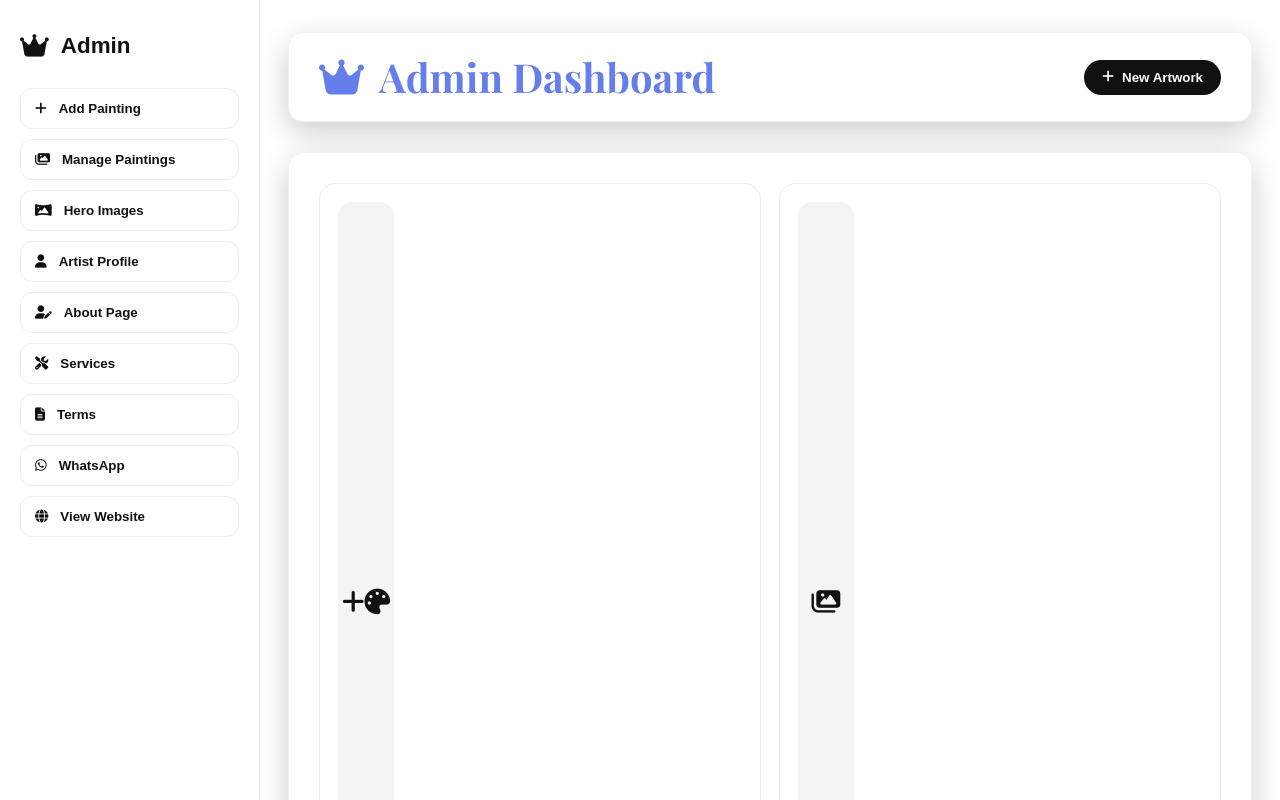
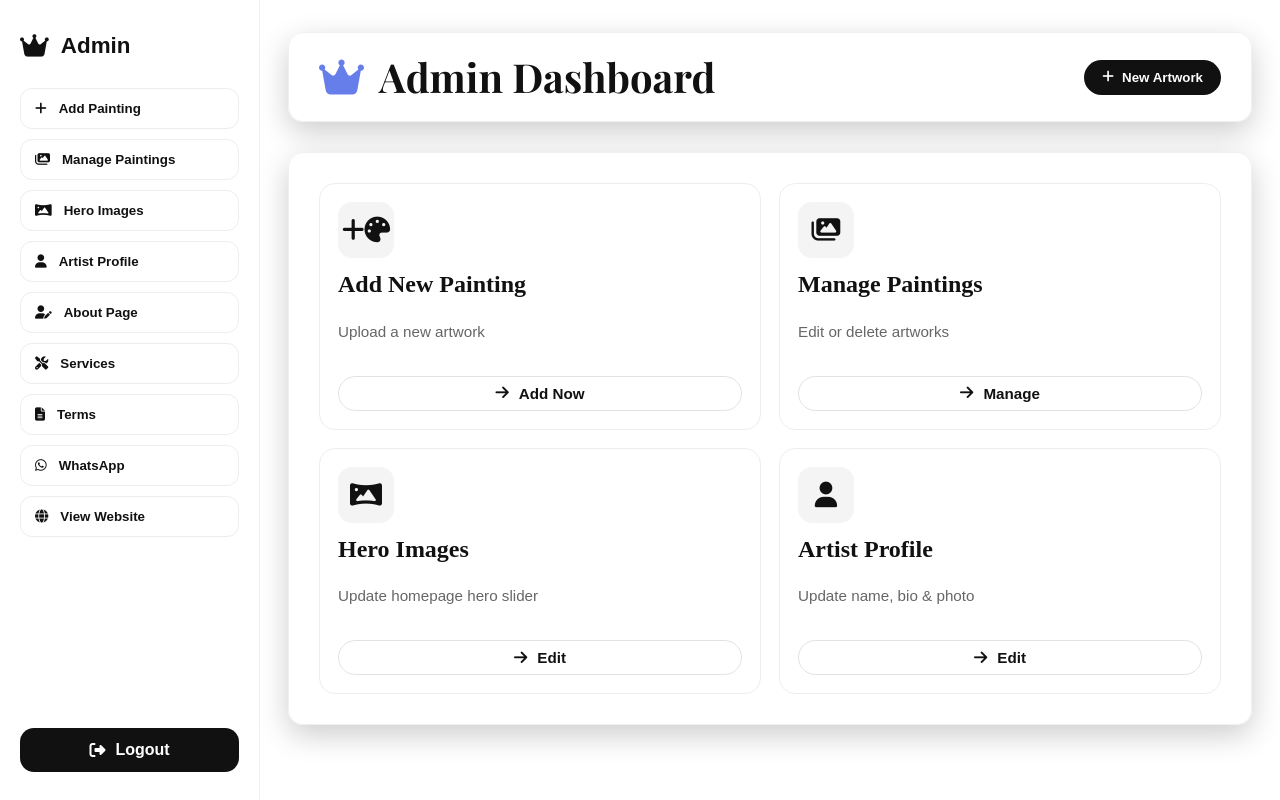
Before and after one commit to shannu2342/artist-portfoilo, a React (Vite) app: page /admin in a window 1280 px wide. Shown: the top 800 px of the page. Built offline with nearby package versions, Linux system fonts and the light colour scheme; no server answers.

Commit message:
Update CSS styles

```diff
--- a/src/components/Modal.css
+++ b/src/components/Modal.css
@@ -162,6 +162,28 @@
     font-size: 1.5rem;
 }
 
+@media (min-width: 900px) {
+    .modal-content {
+        max-width: 1100px;
+    }
+
+    .modal-body {
+        grid-template-columns: 1.1fr 0.9fr;
+    }
+
+    .modal-image-container {
+        min-height: 560px;
+    }
+
+    .modal-image-container .slideshow-container {
+        background: #0f0f0f;
+    }
+
+    .modal-image-container .slide img {
+        object-fit: cover;
+    }
+}
+
 @media (max-width: 768px) {
     .modal-overlay {
         padding: 1rem;
--- a/src/pages/AdminDashboard.css
+++ b/src/pages/AdminDashboard.css
@@ -13,6 +13,7 @@
     flex-direction: column;
     gap: 24px;
     background: #ffffff;
+    min-height: 100dvh;
 }
 
 .sidebar-brand {
@@ -33,6 +34,7 @@
     flex-direction: column;
     gap: 10px;
     flex: 1;
+    overflow-y: auto;
 }
 
 .nav-item {
@@ -107,6 +109,10 @@
     margin: 0;
 }
 
+.admin-header .logo-section h1 {
+    color: #111111;
+}
+
 .logout-btn {
     background: #111111;
     color: #ffffff;
@@ -121,6 +127,18 @@
     gap: 10px;
     transition: var(--transition);
     box-shadow: 0 8px 20px rgba(0, 0, 0, 0.2);
+}
+
+.admin-sidebar .logout-btn {
+    width: 100%;
+    justify-content: center;
+    border-radius: 14px;
+    padding: 12px 16px;
+    min-height: 44px;
+    height: auto;
+    margin-top: auto;
+    background: #111111;
+    box-shadow: none;
 }
 
 .logout-btn:hover {
@@ -178,6 +196,7 @@
     display: flex;
     flex-direction: column;
     align-items: flex-start;
+    gap: 12px;
 }
 
 .dashboard-card:hover {
@@ -189,11 +208,14 @@
 .admin-dashboard .dashboard-card .card-icon {
     width: 56px;
     height: 56px;
+    min-width: 56px;
+    min-height: 56px;
+    max-width: 56px;
+    max-height: 56px;
     border-radius: 14px;
     display: inline-flex;
     align-items: center;
     justify-content: center;
-    margin-bottom: 16px;
     font-size: 1.6rem;
     color: #111111;
     background: #f4f4f4;
@@ -201,6 +223,8 @@
     position: relative;
     z-index: 1;
     flex: 0 0 auto;
+    align-self: flex-start;
+    overflow: hidden;
 }
 
 .admin-dashboard .dashboard-card:hover .card-icon {
@@ -211,6 +235,10 @@
 .admin-dashboard .dashboard-card .card-icon::before,
 .admin-dashboard .dashboard-card .card-icon::after {
     content: none;
+}
+
+.admin-dashboard .dashboard-card .card-icon i {
+    line-height: 1;
 }
 
 .dashboard-card h3 {
@@ -334,11 +362,11 @@
     }
 
     .admin-header {
-        padding: 16px;
+        padding: 14px 16px;
     }
 
     .logo-section h1 {
-        font-size: 1.8rem;
+        font-size: 1.6rem;
     }
 
     .quick-btn,
@@ -350,4 +378,13 @@
     .admin-main {
         padding: 16px;
     }
+
+    .admin-sidebar {
+        padding: 16px 12px;
+        gap: 16px;
+    }
+
+    .nav-item {
+        padding: 10px 12px;
+    }
 }
--- a/src/pages/AdminLogin.css
+++ b/src/pages/AdminLogin.css
@@ -154,7 +154,7 @@
 
 .input-group input {
     width: 100%;
-    padding: 1rem 3.5rem 1rem 3rem;
+    padding: 1rem 3.5rem 1rem 3.25rem;
     border: 2px solid var(--border-color);
     border-radius: 12px;
     font-family: inherit;
--- a/src/pages/HomePage.css
+++ b/src/pages/HomePage.css
@@ -116,6 +116,24 @@
 .hero-control:hover {
     transform: translateY(-2px);
     background: #fff;
+}
+
+@media (min-width: 1024px) {
+    .hero-slide {
+        height: 60vh;
+    }
+
+    .hero-overlay {
+        padding: 4rem 2rem;
+    }
+
+    .hero-name {
+        font-size: 3.2rem;
+    }
+
+    .hero-tagline {
+        margin-bottom: 2rem;
+    }
 }
 
 .featured-artworks {
```
